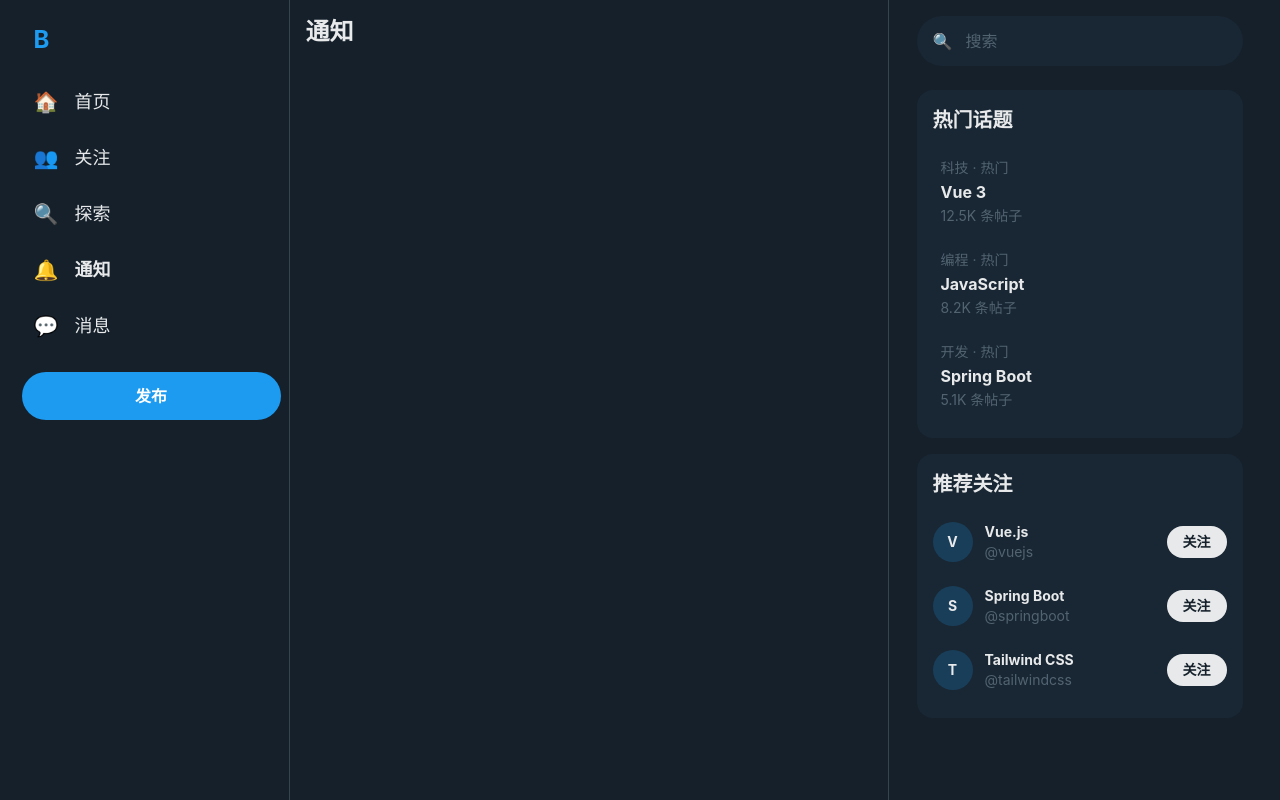
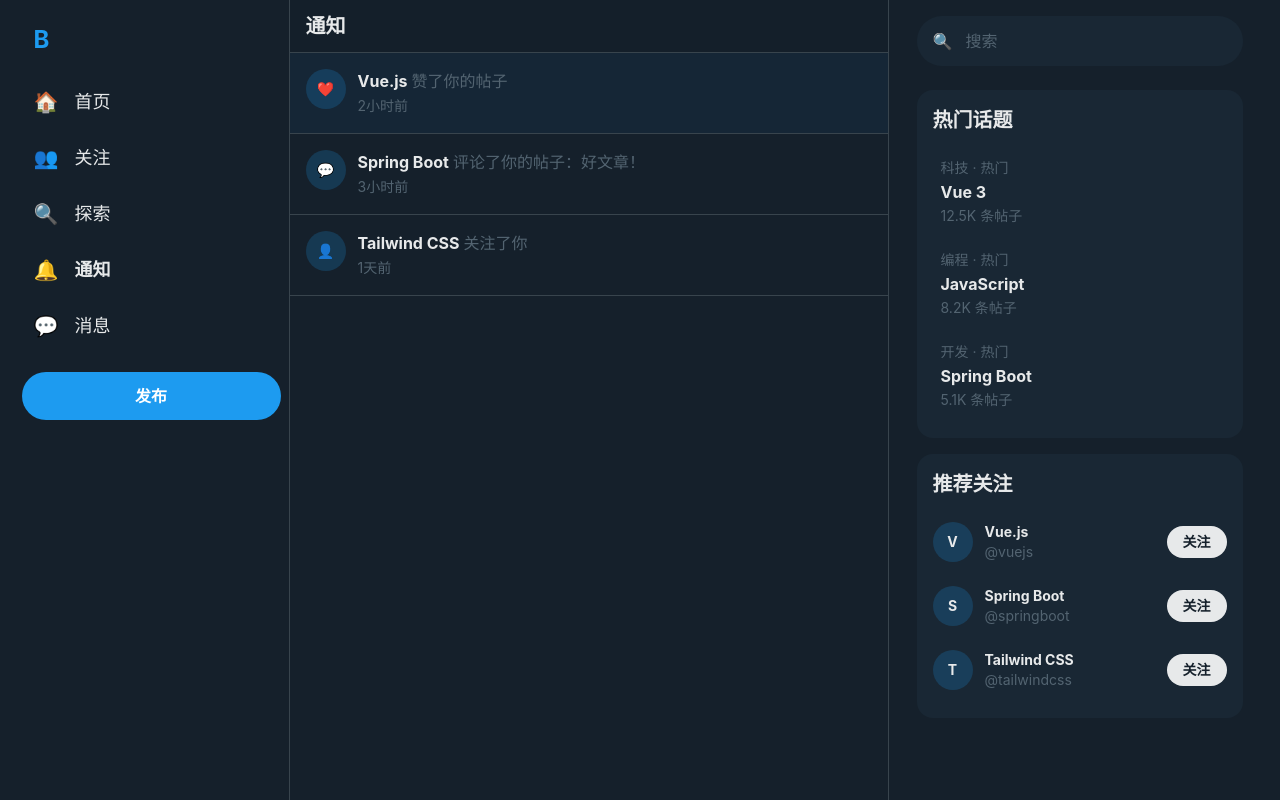
Before and after one commit to sdb-BaseGhost/BuzzFeed, a Vue app in the folder Frontend/: page /notifications in a window 1280 px wide. Built offline with nearby package versions, Linux system fonts and the light colour scheme; sample sign-in values are in the browser's storage.

Commit message:
feat: add Notifications and Messages pages

```diff
--- a/Frontend/src/views/Messages.vue
+++ b/Frontend/src/views/Messages.vue
@@ -1,3 +1,52 @@
+<script setup>
+import { ref, onMounted } from 'vue'
+
+const conversations = ref([])
+const loading = ref(true)
+
+onMounted(() => {
+  setTimeout(() => {
+    conversations.value = [
+      { id: 1, username: 'vuejs', displayName: 'Vue.js', lastMessage: '你好！欢迎使用 Vue 3', time: '10:30', unread: 2 },
+      { id: 2, username: 'springboot', displayName: 'Spring Boot', lastMessage: '新的 API 文档已经更新', time: '昨天', unread: 0 },
+    ]
+    loading.value = false
+  }, 500)
+})
+</script>
+
 <template>
-  <div class="p-4"><h1 class="text-2xl font-bold">消息</h1></div>
+  <div>
+    <header class="sticky top-0 z-10 bg-bg-primary/80 backdrop-blur-md border-b border-border-custom px-4 py-3">
+      <h1 class="text-xl font-bold">消息</h1>
+    </header>
+
+    <div v-if="loading" class="p-4 text-center text-text-secondary">加载中...</div>
+
+    <div v-else>
+      <div
+        v-for="conv in conversations"
+        :key="conv.id"
+        class="flex gap-3 p-4 border-b border-border-custom hover:bg-bg-hover transition-colors cursor-pointer"
+      >
+        <div class="w-12 h-12 rounded-full bg-accent/20 flex-shrink-0 flex items-center justify-center">
+          <span class="font-bold">{{ conv.displayName.charAt(0) }}</span>
+        </div>
+        <div class="flex-1 min-w-0">
+          <div class="flex justify-between items-center">
+            <span class="font-bold">{{ conv.displayName }}</span>
+            <span class="text-text-secondary text-sm">{{ conv.time }}</span>
+          </div>
+          <p class="text-text-secondary text-sm truncate">{{ conv.lastMessage }}</p>
+        </div>
+        <div v-if="conv.unread" class="w-5 h-5 rounded-full bg-accent flex items-center justify-center flex-shrink-0">
+          <span class="text-white text-xs">{{ conv.unread }}</span>
+        </div>
+      </div>
+
+      <div v-if="conversations.length === 0" class="p-8 text-center text-text-secondary">
+        暂无消息
+      </div>
+    </div>
+  </div>
 </template>
--- a/Frontend/src/views/Notifications.vue
+++ b/Frontend/src/views/Notifications.vue
@@ -1,3 +1,51 @@
+<script setup>
+import { ref, onMounted } from 'vue'
+
+const notifications = ref([])
+const loading = ref(true)
+
+onMounted(() => {
+  setTimeout(() => {
+    notifications.value = [
+      { id: 1, type: 'like', username: 'vuejs', displayName: 'Vue.js', content: '赞了你的帖子', time: '2小时前', read: false },
+      { id: 2, type: 'comment', username: 'springboot', displayName: 'Spring Boot', content: '评论了你的帖子：好文章！', time: '3小时前', read: true },
+      { id: 3, type: 'follow', username: 'tailwindcss', displayName: 'Tailwind CSS', content: '关注了你', time: '1天前', read: true },
+    ]
+    loading.value = false
+  }, 500)
+})
+</script>
+
 <template>
-  <div class="p-4"><h1 class="text-2xl font-bold">通知</h1></div>
+  <div>
+    <header class="sticky top-0 z-10 bg-bg-primary/80 backdrop-blur-md border-b border-border-custom px-4 py-3">
+      <h1 class="text-xl font-bold">通知</h1>
+    </header>
+
+    <div v-if="loading" class="p-4 text-center text-text-secondary">加载中...</div>
+
+    <div v-else>
+      <div
+        v-for="notif in notifications"
+        :key="notif.id"
+        class="flex gap-3 p-4 border-b border-border-custom hover:bg-bg-hover transition-colors cursor-pointer"
+        :class="{ 'bg-accent/5': !notif.read }"
+      >
+        <div class="w-10 h-10 rounded-full bg-accent/20 flex-shrink-0 flex items-center justify-center">
+          <span class="text-sm">{{ notif.type === 'like' ? '❤️' : notif.type === 'comment' ? '💬' : '👤' }}</span>
+        </div>
+        <div class="flex-1">
+          <p>
+            <strong>{{ notif.displayName }}</strong>
+            <span class="text-text-secondary ml-1">{{ notif.content }}</span>
+          </p>
+          <span class="text-text-secondary text-sm">{{ notif.time }}</span>
+        </div>
+      </div>
+
+      <div v-if="notifications.length === 0" class="p-8 text-center text-text-secondary">
+        暂无通知
+      </div>
+    </div>
+  </div>
 </template>
```
